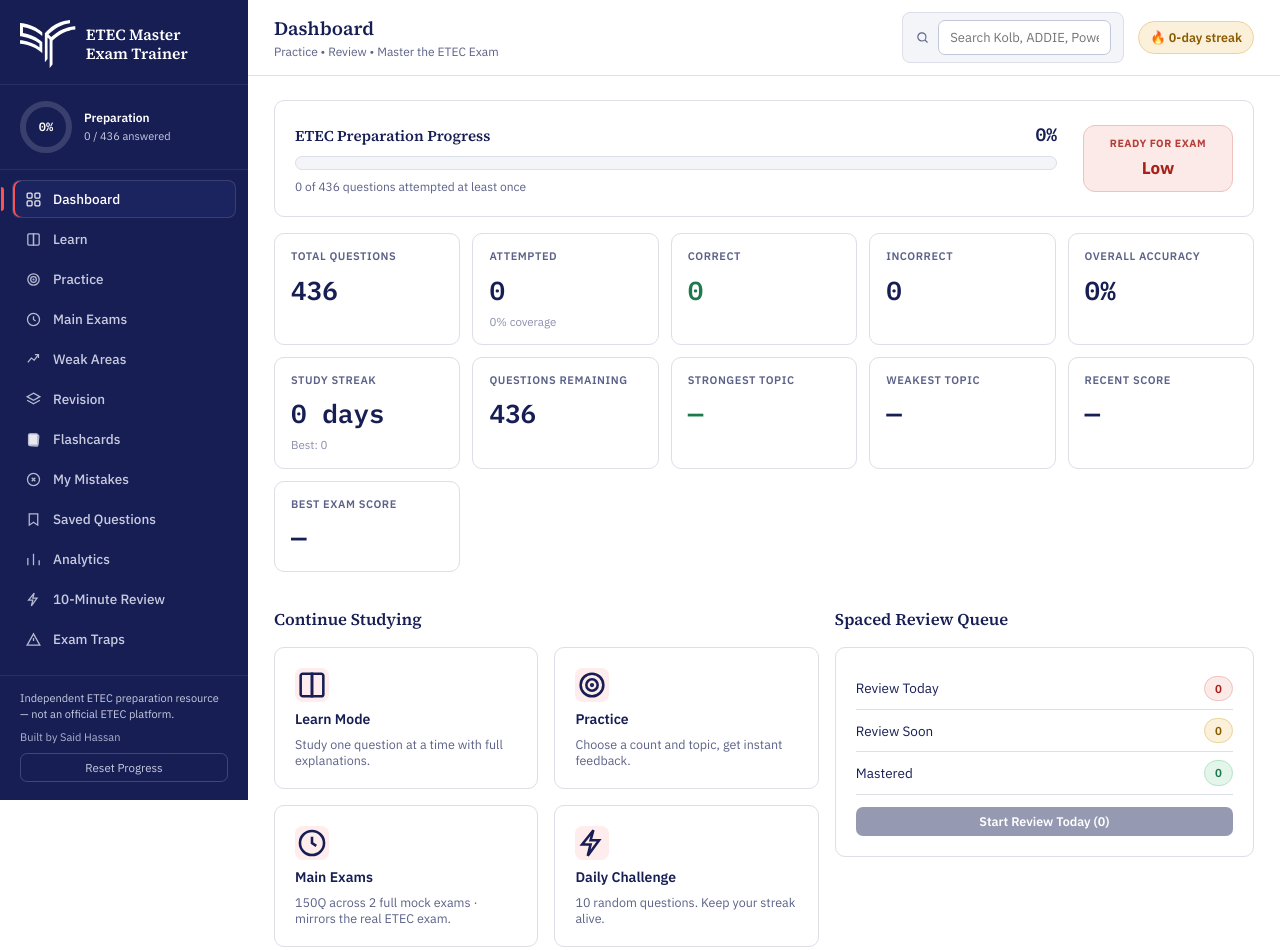
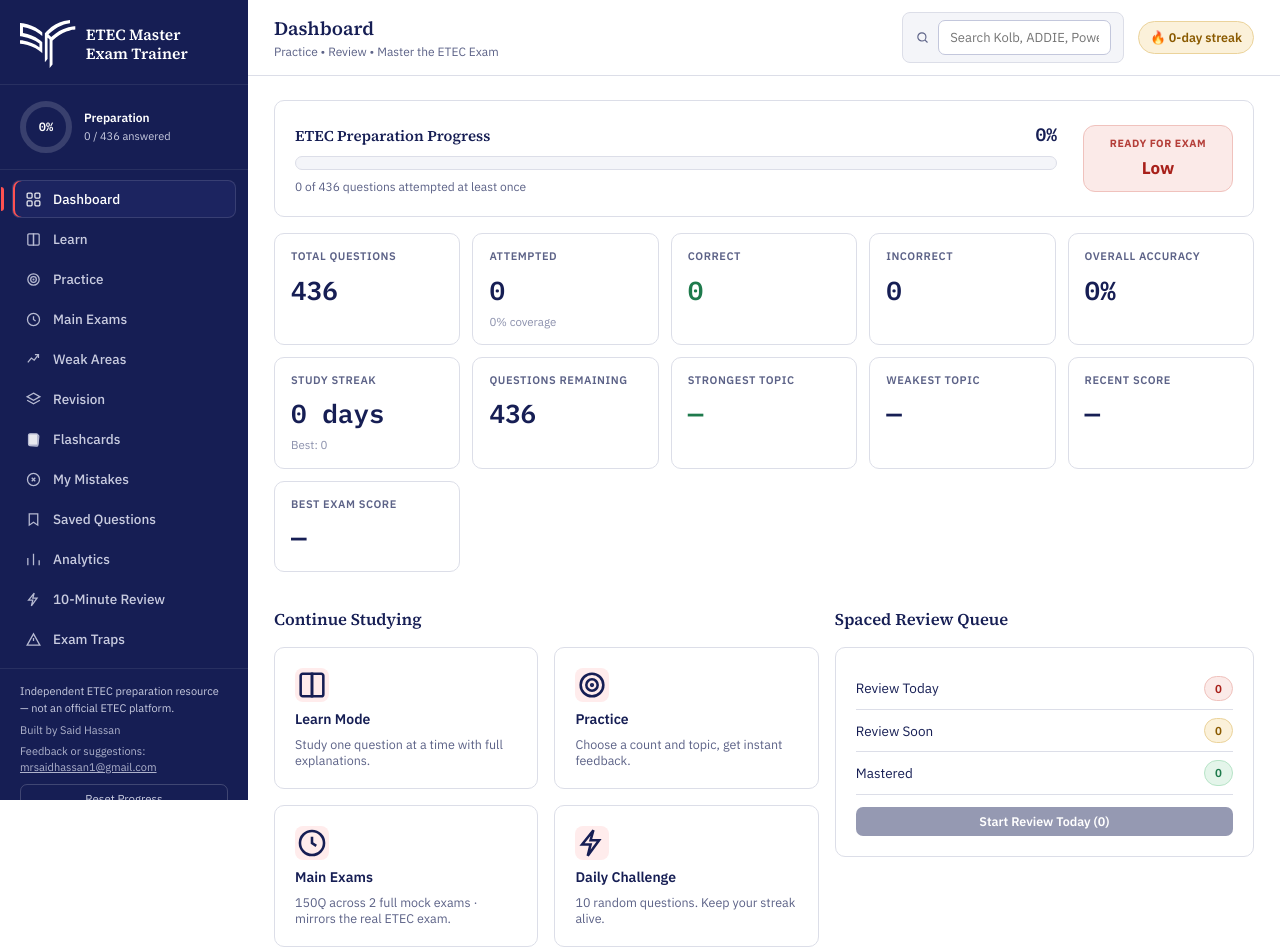
Before and after one commit to mrsaidhassan1/etec-master-exam-trainer, a plain HTML site: page index.html in a window 1280 px wide. Shown: the top 950 px of the page. Drawn offline with nearby package versions, Linux system fonts and the light colour scheme.

Commit message:
Add developer contact email to sidebar footer

```diff
--- a/index.html
+++ b/index.html
@@ -1187,7 +1187,7 @@ function renderShell(){
           return '<button class="nav-item'+(ROUTE===item.id?' active':'')+'" data-nav="'+item.id+'">'+icon(item.icon)+'<span>'+item.label+'</span></button>';
         }).join("") +
       '</nav>' +
-      '<div class="sidebar-foot">Independent ETEC preparation resource — not an official ETEC platform.<div style="margin-top:6px;opacity:0.85;">Built by Said Hassan</div><button data-action="reset-progress">Reset Progress</button></div>' +
+      '<div class="sidebar-foot">Independent ETEC preparation resource — not an official ETEC platform.<div style="margin-top:6px;opacity:0.85;">Built by Said Hassan</div><div style="margin-top:4px;opacity:0.85;">Feedback or suggestions: <a href="mailto:mrsaidhassan1@gmail.com" style="color:inherit;text-decoration:underline;">mrsaidhassan1@gmail.com</a></div><button data-action="reset-progress">Reset Progress</button></div>' +
     '</div>' +
     '<div class="main">' +
       '<div class="topbar">' +
```
